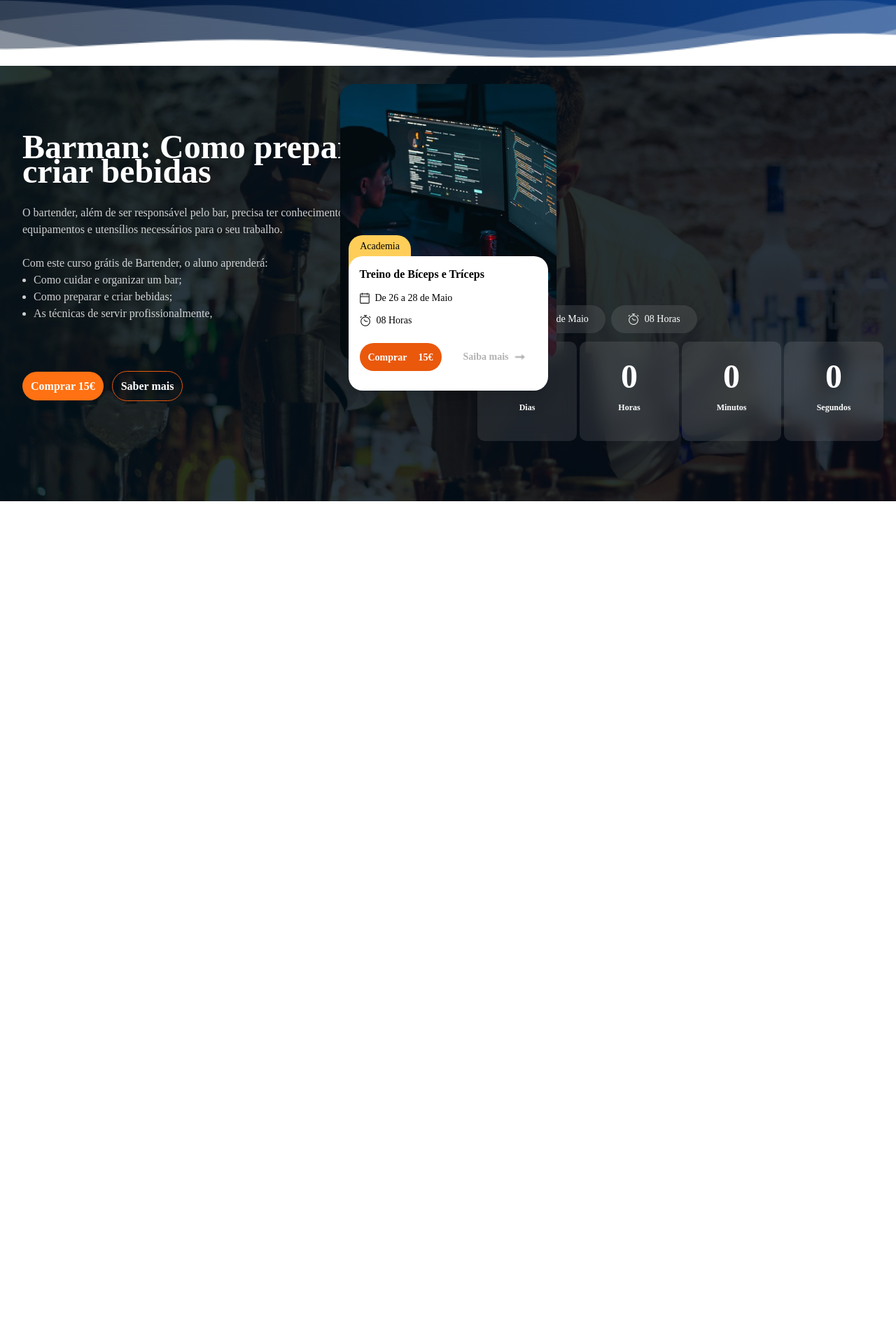
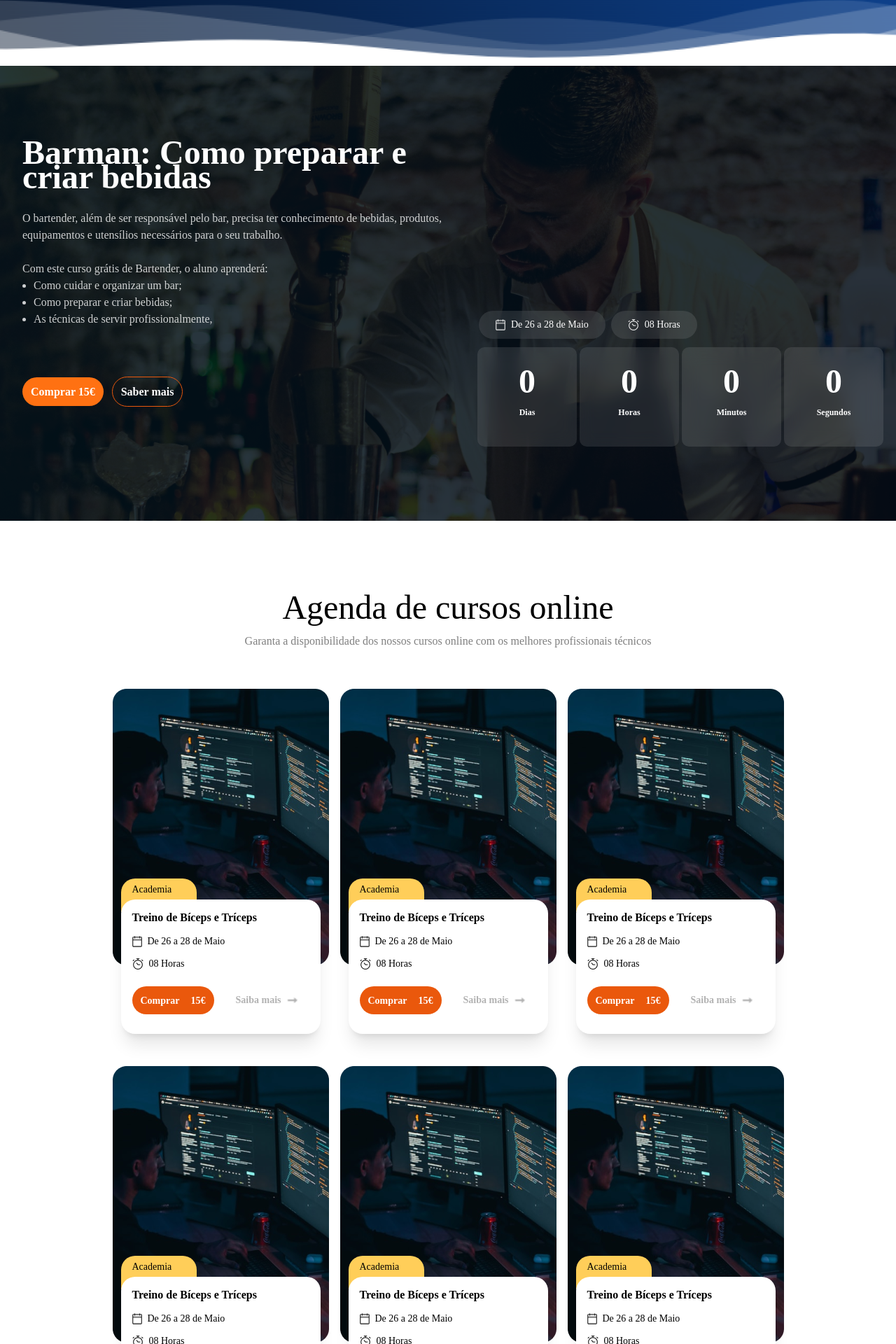
Before and after one commit to victorfulia/agenda-eye-academy, a React (Create React App) app: page / in a window 1280 px wide. Shown: the part 280-2200 px from the top of the page at 70% size. Before the commit the page ends 996 px from the top, so only its background shows below. Built offline with nearby package versions, Linux system fonts and the light colour scheme.

Commit message:
feat: Course cards

```diff
--- a/src/components/ActiveCourses/index.tsx
+++ b/src/components/ActiveCourses/index.tsx
@@ -1,7 +1,6 @@
 import React from "react";
 
 // Assets
-import Banner from "../../assets/imgs/banner.png";
 import IconCalendar from "../../assets/imgs/icon-calendar.png";
 import IconClock from "../../assets/imgs/icon-clock.png";
 
@@ -10,9 +9,8 @@ import Counter from "../Counter";
 
 const ActiveCourses: React.FC = () => {
   return (
-    <div>
-      <img src={Banner} className="md:w-full w-[1300px] h-[900px] md:h-auto mt-2 absolute" alt="banner" />
-      <div className="w-full pt-8 absolute flex-col px-8">
+    <div className="bg-[url('/src/assets/imgs/banner.png')] md:w-full w-[1300px] h-[900px] md:h-[650px] mt-2">
+      <div className="w-full pt-8 flex-col px-8">
         <div className="mt-20 max-w-[630px]">
           <span className="not-italic font-bold text-5xl text-white leading-6">
             Barman: Como preparar e criar bebidas
@@ -53,7 +51,7 @@ const ActiveCourses: React.FC = () => {
           </a>
         </div>
 
-        <div className="absolute right-0 md:-mt-32 px-4">
+        <div className="absolute right-0 mt-12 md:-mt-32 px-4">
           <div className="flex ml-1">
             <div className="backdrop-blur-md bg-white/10 backdrop-opacity-6 rounded-[2000px] mr-2 px-3">
               <span className="flex p-3 not-italic font-normal text-sm leading-4 text-white">
--- a/src/components/CourseCard/index.tsx
+++ b/src/components/CourseCard/index.tsx
@@ -8,15 +8,15 @@ import IconArrowRight from "../../assets/imgs/icon-arrow-right-opacity.png";
 
 const CourseCard: React.FC = () => {
   return (
-    <div className="flex items-center justify-center">
-      <img src={Card} className="m-2 absolute" alt="card" />
+    <div className="flex items-center justify-center mb-32">
+      <img src={Card} className="m-2" alt="card" />
 
-      <div className="bg-[#FFCE59] rounded-t-[20px] p-4 py-6 absolute mt-[85px] mr-[195px]">
+      <div className="bg-[#FFCE59] rounded-t-[20px] p-4 py-6 w-[108px] absolute mt-[195px] mr-[177px]">
         <span className="flex not-italic font-normal text-sm leading-4 text-black -mt-4">
           Academia
         </span>
       </div>
-      <div className="w-[285px] h-48 flex-col absolute bg-white rounded-[20px] mt-72 shadow-xl p-4">
+      <div className="w-[285px] h-48 flex-col bg-white rounded-[20px] shadow-xl p-4 absolute mt-[400px]">
         <div className="flex items-center">
           <span className="not-italic font-semibold text-base leading-5 text-black">
             Treino de Bíceps e Tríceps
--- a/src/components/CoursesSchedule/index.tsx
+++ b/src/components/CoursesSchedule/index.tsx
@@ -5,7 +5,7 @@ import CourseCard from "../CourseCard";
 
 const CoursesSchedule: React.FC = () => {
   return (
-    <div className="w-full pt-8 flex-col px-8">
+    <div className="w-full pt-8 flex-col px-8 absolute">
       <div className="mt-20 flex justify-center items-center">
         <span className="not-italic font-medium text-5xl text-black leading-6">
           Agenda de cursos online
@@ -22,6 +22,11 @@ const CoursesSchedule: React.FC = () => {
       <div className="px-4 mt-12">
         <div className="flex flex-wrap justify-center">
           <CourseCard />
+          <CourseCard />
+          <CourseCard />
+          <CourseCard />
+          <CourseCard />
+          <CourseCard />
         </div>
       </div>
     </div>
```
